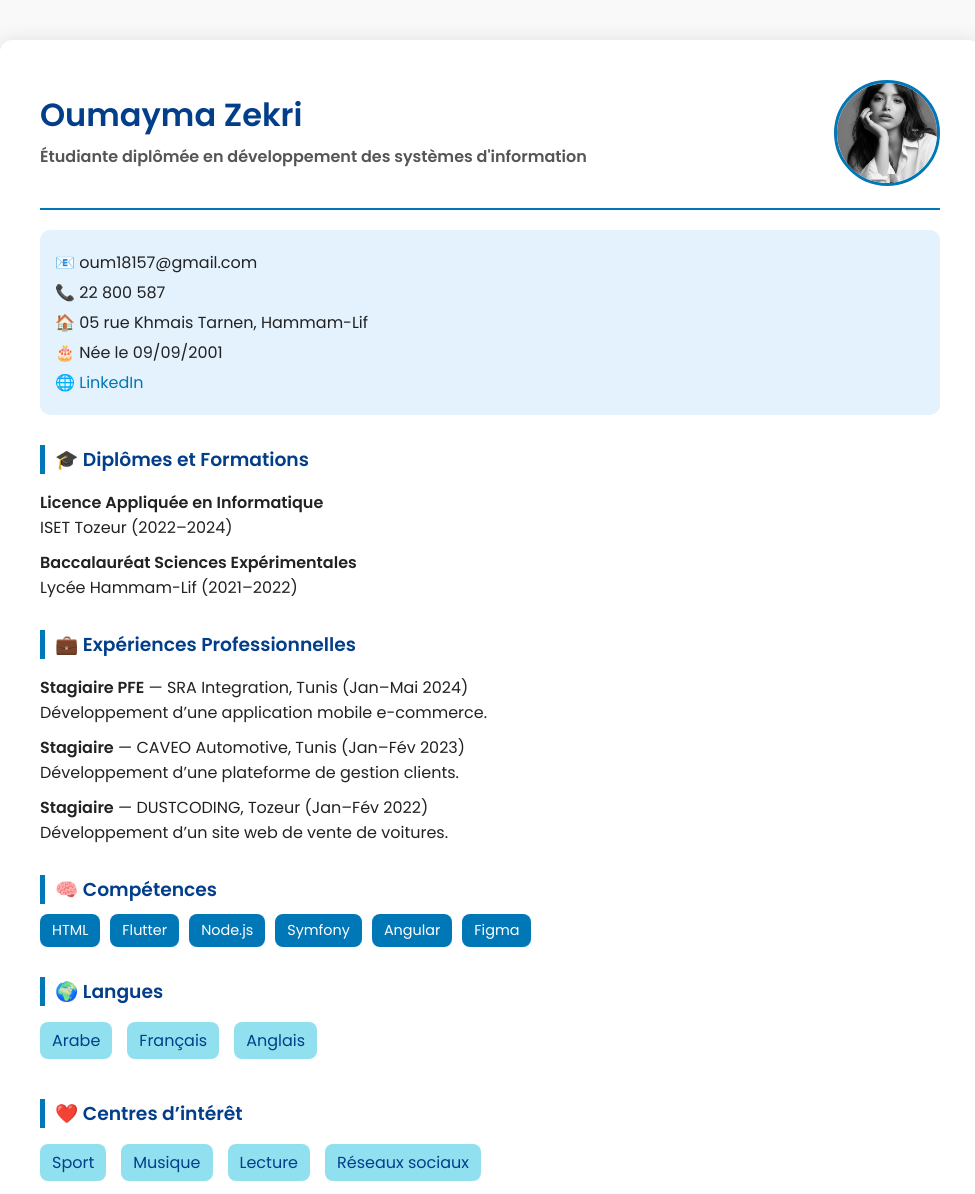
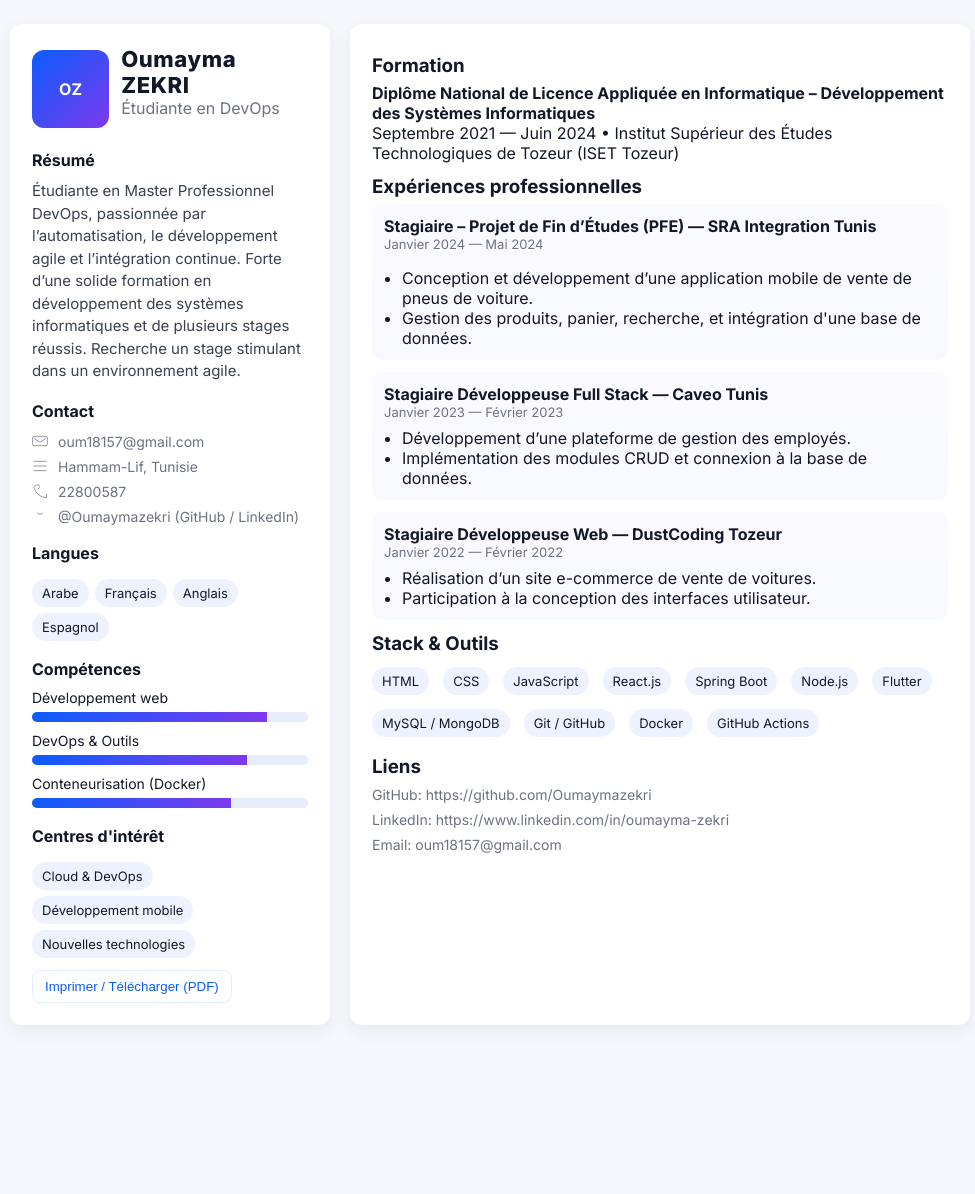
Before and after one commit to Oumaymazekri/Oumaymazekri.github.io, a plain HTML site: page index.html in a window 1280 px wide. Shown: the whole page, without its empty margins (150-1125 px from the left). After the commit the page ends 1049 px from the top, so only its background shows below. Drawn offline with Linux system fonts and the light colour scheme.

Commit message:
Update index.html

```diff
--- a/index.html
+++ b/index.html
@@ -1,223 +1,192 @@
-<!DOCTYPE html>
+<!doctype html>
 <html lang="fr">
 <head>
-  <meta charset="UTF-8" />
-  <meta name="viewport" content="width=device-width, initial-scale=1.0" />
-  <title>CV - Oumayma Zekri</title>
+  <meta charset="utf-8" />
+  <meta name="viewport" content="width=device-width,initial-scale=1" />
+  <title>Oumayma Zekri - CV</title>
+  <link href="https://fonts.googleapis.com/css2?family=Inter:wght@300;400;600;700;800&display=swap" rel="stylesheet">
   <style>
-    @import url('https://fonts.googleapis.com/css2?family=Poppins:wght@300;400;600&display=swap');
+    :root{
+      --bg:#f5f7fb;
+      --card:#ffffff;
+      --accent:#0b5cff;
+      --muted:#6b7280;
+      --soft:#eef2ff;
+      --glass: rgba(11,92,255,0.06);
+      font-family: 'Inter', system-ui, -apple-system, 'Segoe UI', Roboto, 'Helvetica Neue', Arial;
+    }
+    *{box-sizing:border-box}
+    body{margin:24px;background:var(--bg);color:#111827}
+    .cv-wrap{max-width:960px;margin:0 auto;display:grid;grid-template-columns:320px 1fr;gap:20px}
+    .card{background:var(--card);border-radius:12px;padding:22px;box-shadow:0 6px 20px rgba(15,23,42,0.06)}
 
-    body {
-      font-family: 'Poppins', sans-serif;
-      background: #f9f9f9;
-      color: #222;
-      margin: 0;
-      padding: 0;
-    }
+    /* Left column */
+    .sidebar .name{font-size:22px;font-weight:800;letter-spacing:0.6px}
+    .sidebar .title{color:var(--muted);margin-bottom:14px}
+    .avatar{width:78px;height:78px;border-radius:12px;background:linear-gradient(135deg,var(--accent),#7c3aed);display:inline-flex;align-items:center;justify-content:center;color:white;font-weight:700;margin-right:12px}
+    .contact-list{margin-top:12px}
+    .contact-item{display:flex;align-items:center;margin:8px 0;color:var(--muted);font-size:14px}
+    .contact-item svg{width:16px;height:16px;margin-right:10px;opacity:0.9}
+    .section-title{font-weight:700;margin-top:18px;margin-bottom:10px;color:#111827}
+    .pill{display:inline-block;padding:6px 10px;border-radius:999px;background:var(--soft);font-size:13px;margin:6px 6px 0 0}
+    .lang-list{display:flex;flex-wrap:wrap}
 
-    .cv-container {
-      width: 80%;
-      max-width: 900px;
-      margin: 40px auto;
-      background: white;
-      padding: 40px;
-      box-shadow: 0 0 20px rgba(0, 0, 0, 0.1);
-      border-radius: 12px;
-    }
+    /* Skill bars */
+    .skill{margin-bottom:10px}
+    .skill p{margin:0 0 6px 0;font-size:14px}
+    .bar{height:10px;background:#e6eefc;border-radius:999px;overflow:hidden}
+    .bar > i{display:block;height:100%;background:linear-gradient(90deg,var(--accent),#7c3aed)}
 
-    header {
-      display: flex;
-      align-items: center;
-      justify-content: space-between;
-      border-bottom: 2px solid #0077b6;
-      padding-bottom: 15px;
-      gap: 20px;
-    }
+    /* Main column */
+    .summary{font-size:15px;line-height:1.5;color:#374151}
+    h3{margin:8px 0 6px}
+    .job{padding:12px;border-radius:10px;background:linear-gradient(180deg, rgba(250,250,255,1), rgba(247,249,255,1));margin-bottom:12px}
+    .job .meta{font-size:13px;color:var(--muted);margin-bottom:8px}
+    .list{margin:8px 0 0 0;padding-left:18px}
+    .edu{margin-bottom:12px}
 
-    header .photo img {
-      width: 100px;
-      height: 100px;
-      border-radius: 50%;
-      object-fit: cover;
-      border: 3px solid #0077b6;
-    }
+    /* Footer small */
+    .print-btn{margin-top:12px;display:inline-block;padding:8px 12px;border-radius:8px;border:1px solid rgba(11,92,255,0.12);background:transparent;color:var(--accent);cursor:pointer}
 
-    header .header-text {
-      flex: 1;
-      text-align: left;
-    }
-
-    header h1 {
-      margin: 0;
-      font-size: 2em;
-      color: #023e8a;
-    }
-
-    header h2 {
-      font-size: 1em;
-      color: #555;
-      margin-top: 5px;
-    }
-
-    .infos {
-      margin-top: 20px;
-      background: #e3f2fd;
-      padding: 15px;
-      border-radius: 10px;
-    }
-
-    .contact p {
-      margin: 5px 0;
-    }
-
-    .contact a {
-      color: #0077b6;
-      text-decoration: none;
-    }
-
-    .section {
-      margin-top: 30px;
-    }
-
-    .section h3 {
-      border-left: 5px solid #0077b6;
-      padding-left: 10px;
-      color: #023e8a;
-      margin-bottom: 10px;
-    }
-
-    .section ul {
-      list-style-type: none;
-      padding-left: 0;
-    }
-
-    .section li {
-      margin-bottom: 10px;
-    }
-
-    .skills {
-      display: flex;
-      flex-wrap: wrap;
-      gap: 10px;
-    }
-
-    .skills span {
-      background: #0077b6;
-      color: white;
-      padding: 6px 12px;
-      border-radius: 8px;
-      font-size: 0.9em;
-    }
-
-    .langues,
-    .interets {
-      display: flex;
-      gap: 15px;
-      flex-wrap: wrap;
-    }
-
-    .langues li,
-    .interets li {
-      background: #90e0ef;
-      color: #023e8a;
-      padding: 6px 12px;
-      border-radius: 8px;
-      font-weight: 500;
-    }
-
-    @media (max-width: 700px) {
-      header {
-        flex-direction: column;
-        text-align: center;
-      }
-
-      header .header-text {
-        text-align: center;
-      }
+    /* Responsive */
+    @media (max-width:880px){
+      .cv-wrap{grid-template-columns:1fr;max-width:700px;padding:8px}
+      .avatar{margin:0 0 12px 0}
     }
   </style>
 </head>
 <body>
-  <div class="cv-container">
-    <header>
-      <div class="header-text">
-        <h1>Oumayma Zekri</h1>
-        <h2>Étudiante diplômée en développement des systèmes d'information</h2>
+  <div class="cv-wrap">
+    <aside class="card sidebar">
+      <div style="display:flex;align-items:center">
+        <div class="avatar">OZ</div>
+        <div>
+          <div class="name">Oumayma ZEKRI</div>
+          <div class="title">Étudiante en DevOps</div>
         </div>
-      <div class="photo">
-        <img src="oum.png" alt="Photo de Oumayma Zekri" />
       </div>
-    </header>
 
-    <section class="infos">
-      <div class="contact">
-        <p><strong>📧</strong> oum18157@gmail.com</p>
-        <p><strong>📞</strong> 22 800 587</p>
-        <p><strong>🏠</strong> 05 rue Khmais Tarnen, Hammam-Lif</p>
-        <p><strong>🎂</strong> Née le 09/09/2001</p>
-        <p>
-          <strong>🌐</strong>
-          <a href="https://www.linkedin.com/in/OUMAYMA%20ZEKRI" target="_blank">LinkedIn</a>
-        </p>
+      <div class="section-title">Résumé</div>
+      <div class="summary">Étudiante en Master Professionnel DevOps, passionnée par l’automatisation, le développement agile et l’intégration continue. Forte d’une solide formation en développement des systèmes informatiques et de plusieurs stages réussis. Recherche un stage stimulant dans un environnement agile.</div>
+
+      <div class="section-title">Contact</div>
+      <div class="contact-list">
+        <div class="contact-item"><svg viewBox="0 0 24 24" fill="none" stroke="currentColor"><path d="M3 8l7.89 5.26a2 2 0 0 0 2.22 0L21 8" stroke-width="1.2" stroke-linecap="round" stroke-linejoin="round"></path><path d="M21 19H3a2 2 0 0 1-2-2V7a2 2 0 0 1 2-2h18a2 2 0 0 1 2 2v10a2 2 0 0 1-2 2z" stroke-width="1.2" stroke-linecap="round" stroke-linejoin="round"></path></svg> oum18157@gmail.com</div>
+        <div class="contact-item"><svg viewBox="0 0 24 24" fill="none" stroke="currentColor"><path d="M3 5h18M3 12h18M3 19h18" stroke-width="1.2" stroke-linecap="round" stroke-linejoin="round"></path></svg> Hammam-Lif, Tunisie</div>
+        <div class="contact-item"><svg viewBox="0 0 24 24" fill="none" stroke="currentColor"><path d="M22 16.92V21a1 1 0 0 1-1 1 19 19 0 0 1-8.63-2.67A19 19 0 0 1 3 6.63 19 19 0 0 1 5.67 3 1 1 0 0 1 6.7 3h3.1a1 1 0 0 1 1 .75c.1.57.3 1.13.58 1.65a1 1 0 0 1-.24 1.06L9.5 8.5" stroke-width="1.2" stroke-linecap="round" stroke-linejoin="round"></path></svg> 22800587</div>
+        <div class="contact-item"><svg viewBox="0 0 24 24" fill="none" stroke="currentColor"><path d="M16 8a6 6 0 0 1-8 0" stroke-width="1.2" stroke-linecap="round" stroke-linejoin="round"></path></svg> @Oumaymazekri (GitHub / LinkedIn)</div>
+      </div>
+
+      <div class="section-title">Langues</div>
+      <div class="lang-list">
+        <span class="pill">Arabe</span>
+        <span class="pill">Français</span>
+        <span class="pill">Anglais</span>
+        <span class="pill">Espagnol</span>
+      </div>
+
+      <div class="section-title">Compétences</div>
+      <div class="skill">
+        <p>Développement web</p>
+        <div class="bar"><i style="width:85%"></i></div>
+      </div>
+      <div class="skill">
+        <p>DevOps & Outils</p>
+        <div class="bar"><i style="width:78%"></i></div>
+      </div>
+      <div class="skill">
+        <p>Conteneurisation (Docker)</p>
+        <div class="bar"><i style="width:72%"></i></div>
+      </div>
+
+      <div class="section-title">Centres d'intérêt</div>
+      <div>
+        <span class="pill">Cloud & DevOps</span>
+        <span class="pill">Développement mobile</span>
+        <span class="pill">Nouvelles technologies</span>
+      </div>
+
+      <button class="print-btn" onclick="window.print()">Imprimer / Télécharger (PDF)</button>
+    </aside>
+
+    <main class="card main">
+      <section>
+        <h3>Formation</h3>
+        <div class="edu">
+          <strong>Diplôme National de Licence Appliquée en Informatique – Développement des Systèmes Informatiques</strong>
+          <div class="meta">Septembre 2021 — Juin 2024 • Institut Supérieur des Études Technologiques de Tozeur (ISET Tozeur)</div>
         </div>
       </section>
 
-    <section class="section">
-      <h3>🎓 Diplômes et Formations</h3>
-      <ul>
-        <li><strong>Licence Appliquée en Informatique</strong><br />ISET Tozeur (2022–2024)</li>
-        <li><strong>Baccalauréat Sciences Expérimentales</strong><br />Lycée Hammam-Lif (2021–2022)</li>
+      <section>
+        <h3>Expériences professionnelles</h3>
+
+        <div class="job">
+          <div style="display:flex;justify-content:space-between;align-items:flex-start">
+            <div>
+              <strong>Stagiaire – Projet de Fin d’Études (PFE) — SRA Integration Tunis</strong>
+              <div class="meta">Janvier 2024 — Mai 2024</div>
+            </div>
+          </div>
+          <ul class="list">
+            <li>Conception et développement d’une application mobile de vente de pneus de voiture.</li>
+            <li>Gestion des produits, panier, recherche, et intégration d'une base de données.</li>
           </ul>
-    </section>
+        </div>
 
-    <section class="section">
-      <h3>💼 Expériences Professionnelles</h3>
-      <ul>
-        <li>
-          <strong>Stagiaire PFE</strong> — SRA Integration, Tunis (Jan–Mai 2024)<br />
-          Développement d’une application mobile e-commerce.
-        </li>
-        <li>
-          <strong>Stagiaire</strong> — CAVEO Automotive, Tunis (Jan–Fév 2023)<br />
-          Développement d’une plateforme de gestion clients.
-        </li>
-        <li>
-          <strong>Stagiaire</strong> — DUSTCODING, Tozeur (Jan–Fév 2022)<br />
-          Développement d’un site web de vente de voitures.
-        </li>
+        <div class="job">
+          <strong>Stagiaire Développeuse Full Stack — Caveo Tunis</strong>
+          <div class="meta">Janvier 2023 — Février 2023</div>
+          <ul class="list">
+            <li>Développement d’une plateforme de gestion des employés.</li>
+            <li>Implémentation des modules CRUD et connexion à la base de données.</li>
           </ul>
-    </section>
+        </div>
 
-    <section class="section">
-      <h3>🧠 Compétences</h3>
-      <div class="skills">
-        <span>HTML</span>
-        <span>Flutter</span>
-        <span>Node.js</span>
-        <span>Symfony</span>
-        <span>Angular</span>
-        <span>Figma</span>
+        <div class="job">
+          <strong>Stagiaire Développeuse Web — DustCoding Tozeur</strong>
+          <div class="meta">Janvier 2022 — Février 2022</div>
+          <ul class="list">
+            <li>Réalisation d’un site e-commerce de vente de voitures.</li>
+            <li>Participation à la conception des interfaces utilisateur.</li>
+          </ul>
         </div>
       </section>
 
-    <section class="section">
-      <h3>🌍 Langues</h3>
-      <ul class="langues">
-        <li>Arabe</li>
-        <li>Français</li>
-        <li>Anglais</li>
-      </ul>
+      <section>
+        <h3>Stack & Outils</h3>
+        <div style="display:flex;flex-wrap:wrap;gap:8px">
+          <span class="pill">HTML</span>
+          <span class="pill">CSS</span>
+          <span class="pill">JavaScript</span>
+          <span class="pill">React.js</span>
+          <span class="pill">Spring Boot</span>
+          <span class="pill">Node.js</span>
+          <span class="pill">Flutter</span>
+          <span class="pill">MySQL / MongoDB</span>
+          <span class="pill">Git / GitHub</span>
+          <span class="pill">Docker</span>
+          <span class="pill">GitHub Actions</span>
+        </div>
       </section>
 
-    <section class="section">
-      <h3>❤️ Centres d’intérêt</h3>
-      <ul class="interets">
-        <li>Sport</li>
-        <li>Musique</li>
-        <li>Lecture</li>
-        <li>Réseaux sociaux</li>
-      </ul>
+      <section style="margin-top:18px">
+        <h3>Liens</h3>
+        <div class="contact-item">GitHub: https://github.com/Oumaymazekri</div>
+        <div class="contact-item">LinkedIn: https://www.linkedin.com/in/oumayma-zekri</div>
+        <div class="contact-item">Email: oum18157@gmail.com</div>
       </section>
+    </main>
   </div>
+
+  <script>
+    // Petit script pour améliorer l'impression (cache bouton)
+    window.onbeforeprint = function(){
+      document.querySelectorAll('.print-btn').forEach(b=>b.style.display='none');
+    }
+    window.onafterprint = function(){
+      document.querySelectorAll('.print-btn').forEach(b=>b.style.display='inline-block');
+    }
+  </script>
 </body>
 </html>
```
Lines whose indentation alone changed are shown as unchanged.
